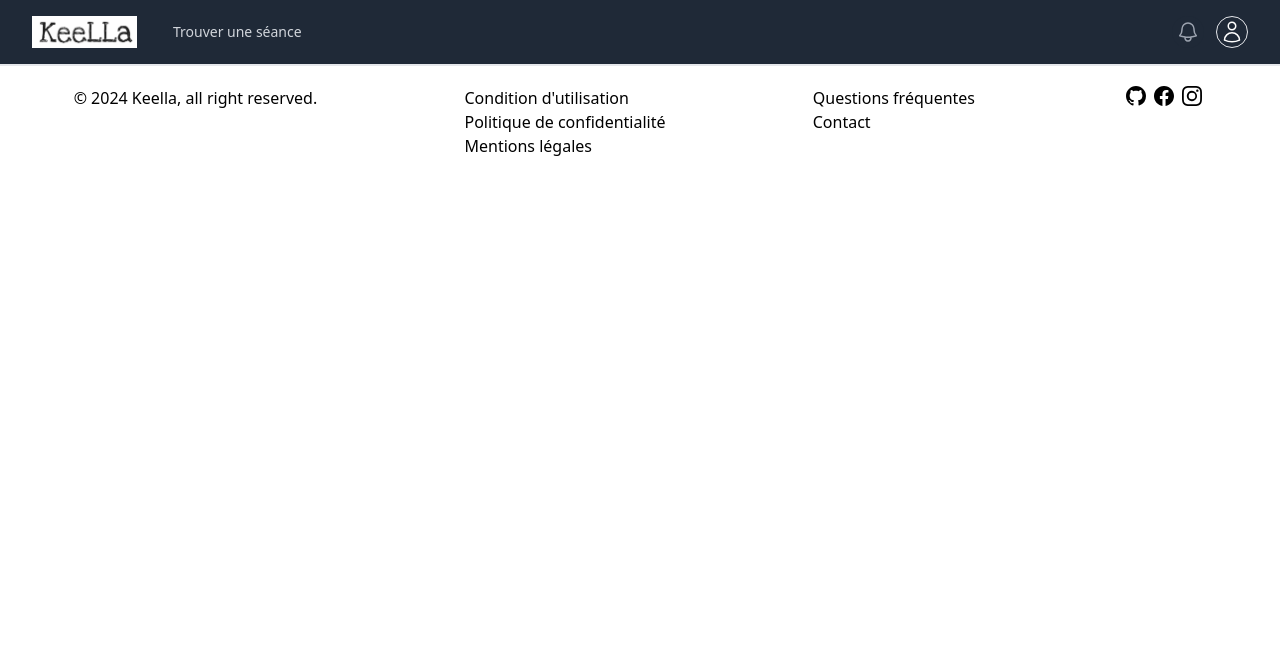
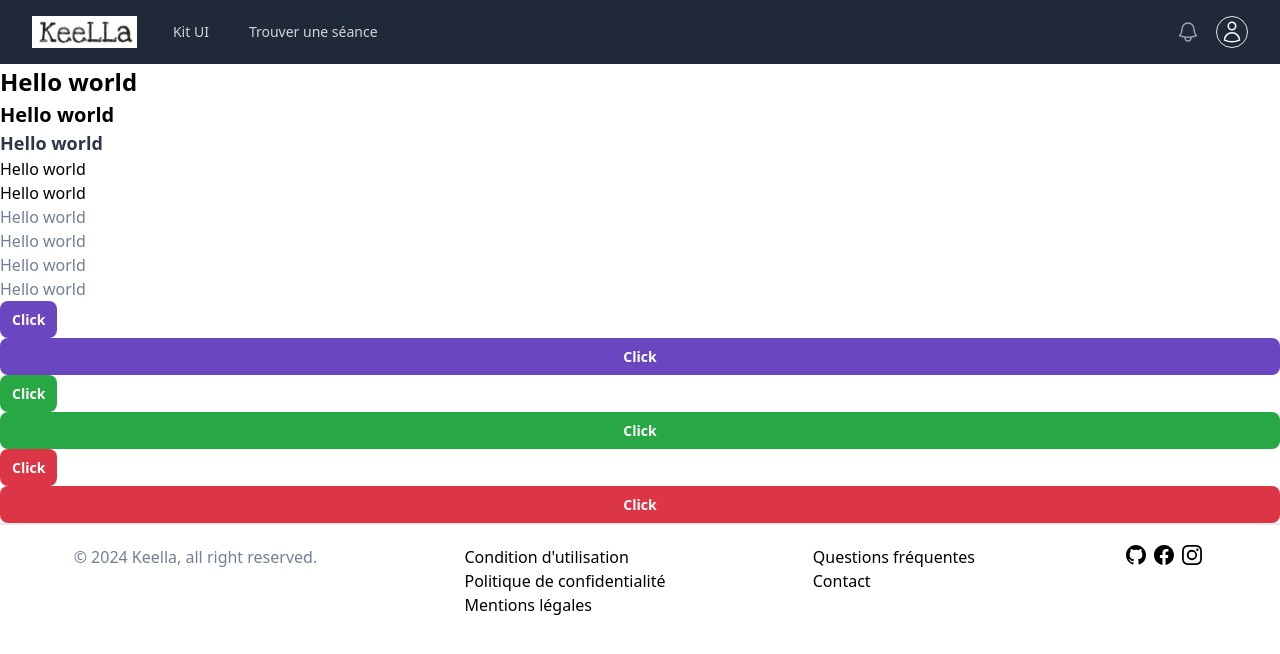
Before and after one commit to tommy-pellerin/front-keella, a React (Vite) app: page /kit-ui in a window 1280 px wide. Shown: the top 654 px of the page. Built offline with nearby package versions, Linux system fonts and the light colour scheme.

Commit message:
small kit

```diff
--- /dev/null
+++ b/src/components/KitUI/KitUI.jsx
@@ -0,0 +1,36 @@
+const KitUI = () => {
+  return(
+    <>
+    <h1>Hello world</h1>
+    <h2>Hello world</h2>
+    <h3>Hello world</h3>
+    {/* h4 et h5 ne sont pas personnalisé */}
+    <h4>Hello world</h4>
+    <h5>Hello world</h5>
+    <p>Hello world</p>
+
+    {/* couleurs */}
+    <p className="text-primary">Hello world</p>
+    <p className="text-secondary">Hello world</p>
+    <p className="text-tertiary">Hello world</p>
+
+    {/* boutons */}
+    <button className="button-primary-small">Click</button>
+    {/* bouton prenant toute la largeur */}
+    <button className="button-primary-large">Click</button>
+
+    {/* boutons */}
+    <button className="button-green-small">Click</button>
+    {/* bouton prenant toute la largeur */}
+    <button className="button-green-large">Click</button>
+
+      {/* boutons */}
+      <button className="button-red-small">Click</button>
+    {/* bouton prenant toute la largeur */}
+    <button className="button-red-large">Click</button>
+
+    </>
+  )
+}
+
+export default KitUI
--- a/src/components/static/navbar.jsx
+++ b/src/components/static/navbar.jsx
@@ -21,6 +21,7 @@ const navigation = [
   // { name: 'Dashboard', href: '#', current: true },
   // { name: 'Team', href: '#', current: false },
   // { name: 'Projects', href: '#', current: false },
+  { name: 'Kit UI', href: '/kit-ui', current: false },
   { name: 'Trouver une séance', href: '/workouts', current: false },
 ]
 
--- a/src/components/static/routes.jsx
+++ b/src/components/static/routes.jsx
@@ -6,6 +6,7 @@ import Home from "../home/Home";
 import WorkoutIndex from "../workout/index";
 import WorkoutShow from "../workout/show";
 import FormWorkout from "../workout/form-workout";
+import KitUI from "../KitUI/KitUI";
 
 export default function AppRoutes() {
   return (
@@ -18,6 +19,8 @@ export default function AppRoutes() {
       <Route path="/workouts/:workout_id" element={<WorkoutShow />} />
 
       <Route path="/form-workout" element={<FormWorkout />} />
+
+      <Route path="/kit-ui" element={<KitUI/>} />
     </Routes>
   );
 }
--- a/src/main.jsx
+++ b/src/main.jsx
@@ -2,6 +2,7 @@ import React from "react";
 import { createRoot } from "react-dom/client";
 import App from "./app";
 import "./styles/main.css";
+import "./styles/variables.css";
 
 const root = createRoot(document.getElementById("root"));
 root.render(
--- a/src/styles/variables.css
+++ b/src/styles/variables.css
@@ -0,0 +1,157 @@
+/*Bouton violet*/
+h1 {
+  font-size: 1.5rem; /* fontSize.2xl */
+  font-weight: 700; /* fontWeight.bold */
+}
+
+h2 {
+  font-size: 1.25rem; /* fontSize.xl */
+  font-weight: 700; /* fontWeight.bold */
+}
+
+h3 {
+  font-size: 1.125rem; /* fontSize.lg */
+  font-weight: 700; /* fontWeight.bold */
+  color: #2D3748; /* colors.text-gray-800 */
+}
+
+p {
+  color: #718096; /* colors.text-gray-500 */
+}
+
+.button-primary-small{
+  padding: 0.5rem 0.75rem; /* py-2 px-3 */
+  display: inline-flex; /* inline-flex */
+  justify-content: center; /* justify-center */
+  align-items: center; /* items-center */
+  gap: 0 0.5rem; /* gap-x-2 */
+  font-size: 0.875rem; /* text-sm */
+  font-weight: 600; /* font-semibold */
+  border-radius: 0.5rem; /* rounded-lg */
+  border: none; /* border border-transparent */
+  background-color: #6B46C1; /* bg-purple-600 */
+  color: white; /* text-white */
+}
+.button-primary-small:hover{
+  background-color: #553C9A; /* hover:bg-purple-700 */
+}
+.button-primary-small:disabled{
+  opacity: 0.5; /* disabled:opacity-50 */
+  pointer-events: none; /* disabled:pointer-events-none */
+}
+
+.button-primary-large {
+  padding: 0.5rem 0.75rem; /* py-2 px-3 */
+  display: inline-flex; /* inline-flex */
+  justify-content: center; /* justify-center */
+  align-items: center; /* items-center */
+  gap: 0 0.5rem; /* gap-x-2 */
+  font-size: 0.875rem; /* text-sm */
+  font-weight: 600; /* font-semibold */
+  border-radius: 0.5rem; /* rounded-lg */
+  border: none; /* border border-transparent */
+  background-color: rgb(107, 70, 193); /* bg-purple-600 */
+  color: white; /* text-white */
+  width: 100%; /* new line */
+}
+
+.button-primary-large:hover {
+  background-color: rgb(85, 60, 154); /* hover:bg-purple-700 */
+}
+
+.button-primary-large:disabled {
+  opacity: 0.5; /* disabled:opacity-50 */
+  pointer-events: none; /* disabled:pointer-events-none */
+}
+
+/*Bouton vert*/
+.button-green-small{
+  padding: 0.5rem 0.75rem; /* py-2 px-3 */
+  display: inline-flex; /* inline-flex */
+  justify-content: center; /* justify-center */
+  align-items: center; /* items-center */
+  gap: 0 0.5rem; /* gap-x-2 */
+  font-size: 0.875rem; /* text-sm */
+  font-weight: 600; /* font-semibold */
+  border-radius: 0.5rem; /* rounded-lg */
+  border: none; /* border border-transparent */
+  background-color: #28A745; /* bg-purple-600 */
+  color: white; /* text-white */
+}
+.button-green-small:hover{
+  background-color: #24863b; /* hover:bg-purple-700 */
+}
+.button-green-small:disabled{
+  opacity: 0.5; /* disabled:opacity-50 */
+  pointer-events: none; /* disabled:pointer-events-none */
+}
+
+.button-green-large {
+  padding: 0.5rem 0.75rem; /* py-2 px-3 */
+  display: inline-flex; /* inline-flex */
+  justify-content: center; /* justify-center */
+  align-items: center; /* items-center */
+  gap: 0 0.5rem; /* gap-x-2 */
+  font-size: 0.875rem; /* text-sm */
+  font-weight: 600; /* font-semibold */
+  border-radius: 0.5rem; /* rounded-lg */
+  border: none; /* border border-transparent */
+  background-color: #28A745; /* bg-purple-600 */
+  color: white; /* text-white */
+  width: 100%; /* new line */
+}
+
+.button-green-large:hover {
+  background-color: #24863b; /* hover:bg-purple-700 */
+}
+
+.button-green-large:disabled {
+  opacity: 0.5; /* disabled:opacity-50 */
+  pointer-events: none; /* disabled:pointer-events-none */
+}
+
+/*Bouton rouge*/
+.button-red-small{
+  padding: 0.5rem 0.75rem; /* py-2 px-3 */
+  display: inline-flex; /* inline-flex */
+  justify-content: center; /* justify-center */
+  align-items: center; /* items-center */
+  gap: 0 0.5rem; /* gap-x-2 */
+  font-size: 0.875rem; /* text-sm */
+  font-weight: 600; /* font-semibold */
+  border-radius: 0.5rem; /* rounded-lg */
+  border: none; /* border border-transparent */
+  background-color: #DC3545; /* bg-purple-600 */
+  color: white; /* text-white */
+}
+.button-red-small:hover{
+  background-color: #ac313e; /* hover:bg-purple-700 */
+}
+.button-red-small:disabled{
+  opacity: 0.5; /* disabled:opacity-50 */
+  pointer-events: none; /* disabled:pointer-events-none */
+}
+
+.button-red-large {
+  padding: 0.5rem 0.75rem; /* py-2 px-3 */
+  display: inline-flex; /* inline-flex */
+  justify-content: center; /* justify-center */
+  align-items: center; /* items-center */
+  gap: 0 0.5rem; /* gap-x-2 */
+  font-size: 0.875rem; /* text-sm */
+  font-weight: 600; /* font-semibold */
+  border-radius: 0.5rem; /* rounded-lg */
+  border: none; /* border border-transparent */
+  background-color: #DC3545; /* bg-purple-600 */
+  color: white; /* text-white */
+  width: 100%; /* new line */
+}
+
+.button-red-large:hover {
+  background-color: #ac313e; /* hover:bg-purple-700 */
+}
+
+.button-red-large:disabled {
+  opacity: 0.5; /* disabled:opacity-50 */
+  pointer-events: none; /* disabled:pointer-events-none */
+}
```
